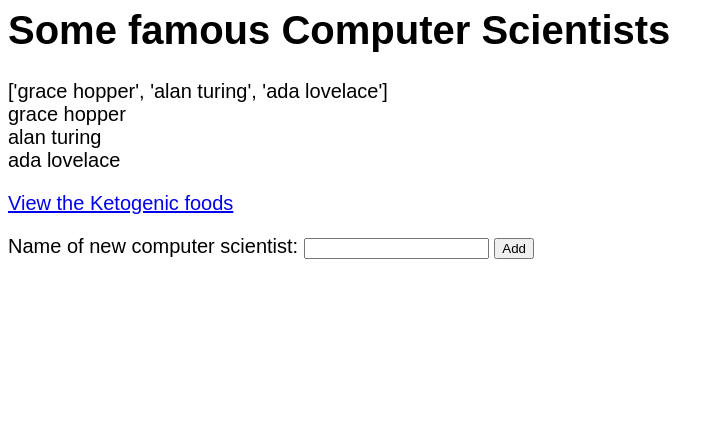
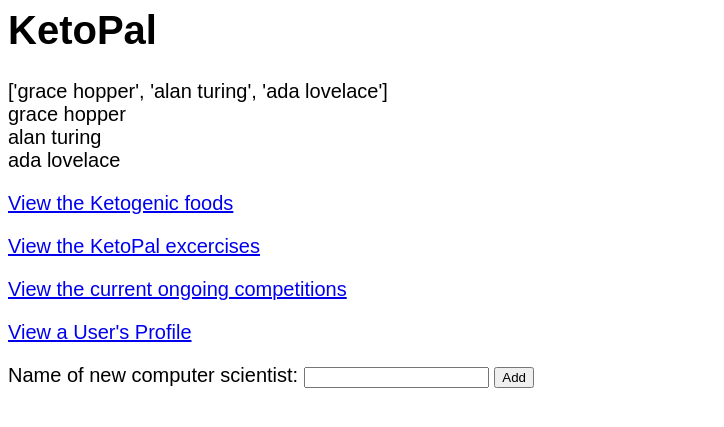
Before and after one commit to rl2745/KetoPalWebDesign, a Flask app: page / in a window 1280 px wide. Shown: the top 427 px of the page, without its empty margins (0-724 px from the left). Run offline with Flask 2, Linux system fonts and the light colour scheme; data comes from the database, SQL or seed files in the repository; parts of the project's set-up code (start-up, migrations or seed data) failed here and were passed over.

Commit message:
added excercises, competitions, and user profile pages

```diff
--- a/server.py
+++ b/server.py
@@ -170,6 +170,19 @@ def index():
 def foods():
   return render_template("foods.html")
 
+@app.route('/excercises')
+def excercises():
+  return render_template("excercises.html")
+
+@app.route('/competitions')
+def competitions():
+  return render_template("competitions.html")
+
+@app.route('/userProfile')
+def userProfile():
+  return render_template("userProfile.html")
+
+
 
 # Example of adding new data to the database
 @app.route('/add', methods=['POST'])
--- a/templates/index.html
+++ b/templates/index.html
@@ -8,7 +8,7 @@
 
 
 <body>
-  <h1>Some famous Computer Scientists</h1>
+  <h1>KetoPal</h1>
   <div>{{data}}</div>
 
   <div>
@@ -19,6 +19,12 @@
 
 <p><a href="foods">View the Ketogenic foods</a></p>
 
+<p><a href="excercises">View the KetoPal excercises</a></p>
+
+<p><a href="competitions">View the current ongoing competitions</a></p>
+
+<p><a href="userProfile">View a User's Profile</a></p>
+
 <form method="POST" action="/add">
 <p>Name of new computer scientist: <input type="text" name="name"> <input type="submit" value="Add"></p>
 </form>
```
Also changed, not shown: templates/competitions.html (added, +17 -0 lines), templates/excercises.html (added, +17 -0 lines), templates/userProfile.html (added, +17 -0 lines).
